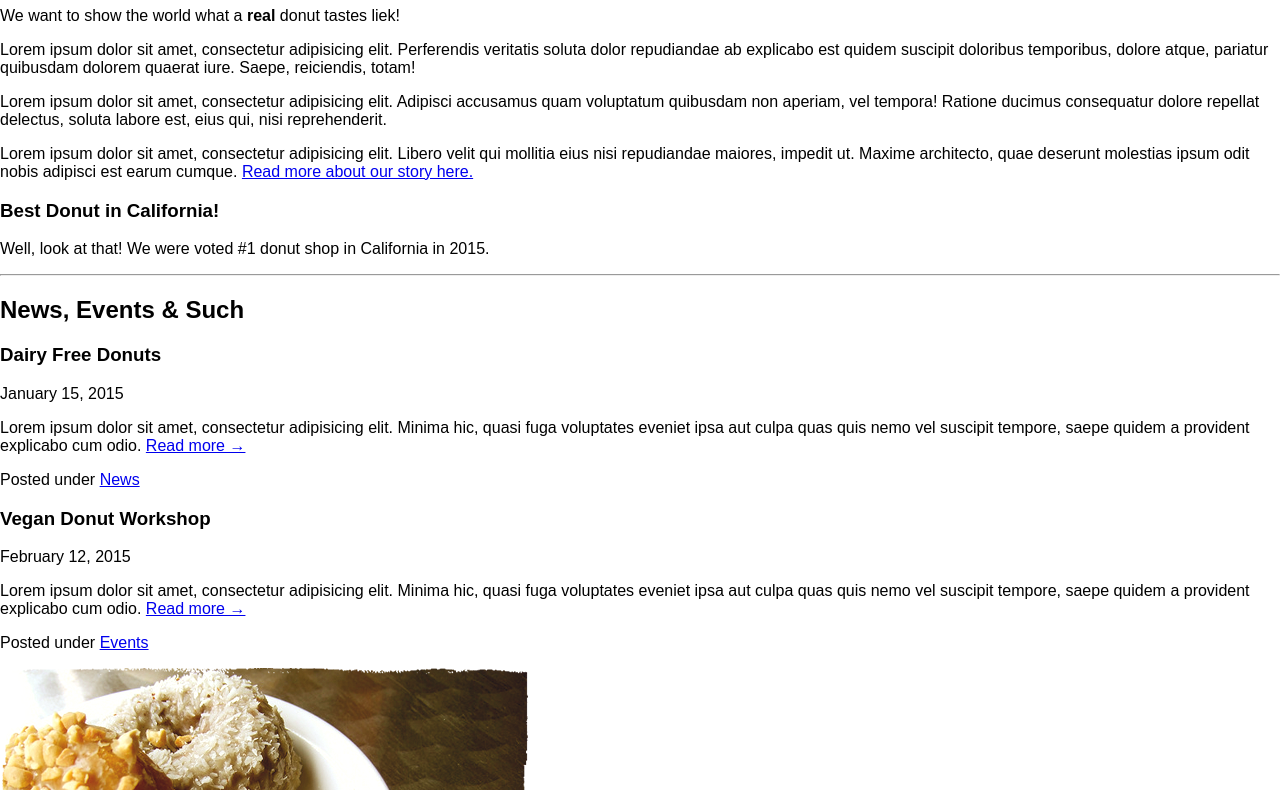
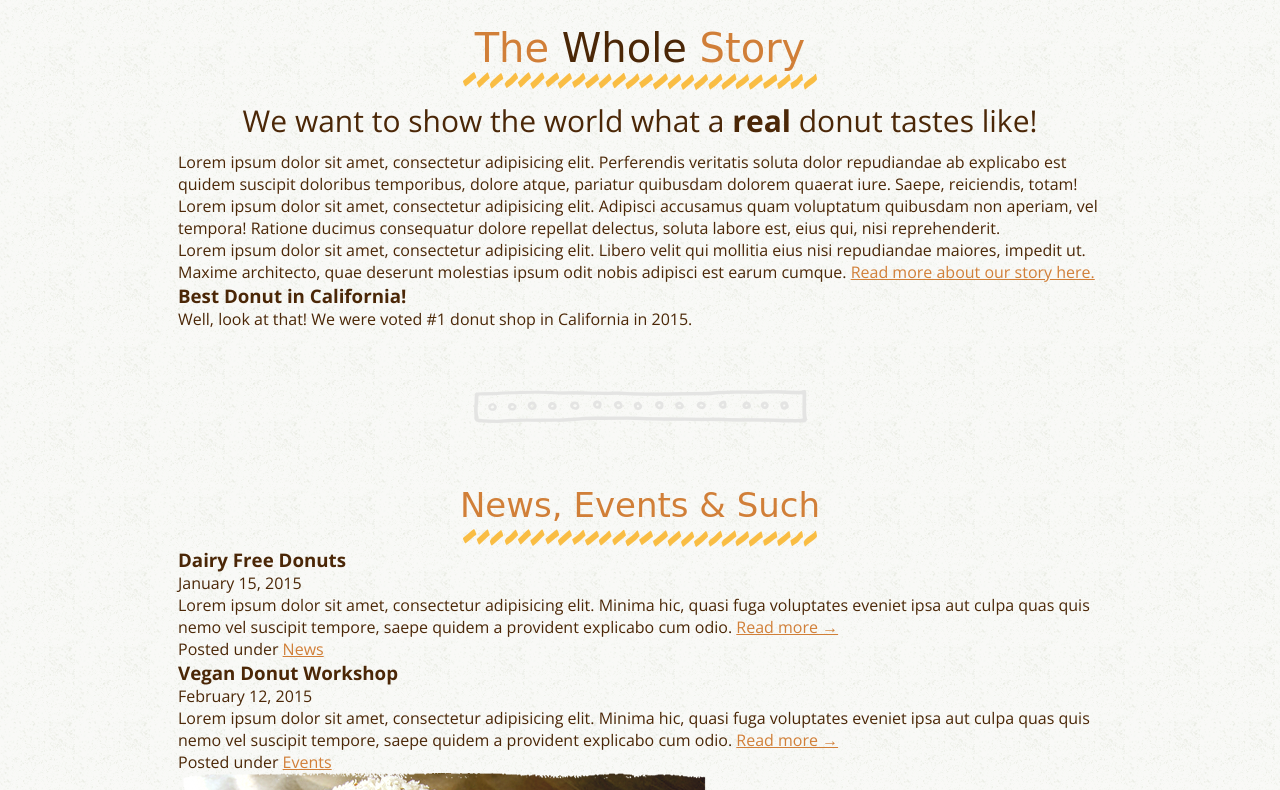
Before and after one commit to AaronTakizad/Vegan-Donut, a plain HTML site: page index.html in a window 1280 px wide. Shown: the part 704-1494 px from the top of the page. Drawn offline with nearby package versions, Linux system fonts and the light colour scheme; a web font is replaced by a local one.

Commit message:
Add styles and typography.

```diff
--- a/css/styles.css
+++ b/css/styles.css
@@ -17,14 +17,80 @@
 
 /* General */
 
+body {
+   background: #f2f3ee url("../images/bg-tile.gif");
+   color: #4b2707;
+   font-size: ;
+   font-family: "Open Sans", "Helvetica Neue", "Helvetica", "Arial", sans-serif;
+   -webkit-font-smoothing: antialiased;
+   text-rendering: optimizeLegibility;
+}
 
+.container {
+   width: 924px;
+   margin: 0 auto;
+   padding: 30px 24px;
+}
 
 /* Typography */
 
+h1, h2 {
+   color: #d17f38;
+   font-size: 40px;
+   font-weight: normal;
+   line-height: 44px;
+   margin: 0;
+   font-family: "Love Ya Like A Sister", cursive;
+   text-align: center;
+   padding: 0 0 20px;
+   background: url("../images/header-divider.png") bottom center no-repeat;
+}
 
+h1 em {
+   font-style: normal;
+   color: #4b2707;
+}
+
+h2 {
+   font-size: 34px;
+}
+
+h3 {
+   margin: 0;
+}
+
+#whole-story p {
+   text-align: center;
+   font-size: 30px;
+   font-weight: 300;
+   margin: 10px 0;
+}
+
+p {
+   margin: 0;
+}
+
+a:link {
+   color: #d17f38;
+}
+
+a:visited {
+   color: #d17f38;
+}
+
+a:hover {
+   color: #4b2707;
+}
+
+hr {
+   border: 0;
+   height: 33px;
+   width: 333px;
+   margin: 30px auto;
+   background: url("../images/divider.png") center center no-repeat;
+}
 
 /* Header */
-
 
 
 /* Hero */
--- a/index.html
+++ b/index.html
@@ -7,6 +7,8 @@
 		<meta name="generator" content="vim">
 		<link rel="stylesheet" href="css/normalize.css">
 		<link rel="stylesheet" href="css/styles.css">
+		<link href='http://fonts.googleapis.com/css?family=Love+Ya+Like+A+Sister' rel='stylesheet' type='text/css'>
+		<link href='http://fonts.googleapis.com/css?family=Open+Sans:400italic,300,400,700' rel='stylesheet' type='text/css'>
 		<script src="js/modernizr.js"></script>
 	</head>
 	<body>
@@ -31,7 +33,7 @@
 			<article class="container">
 				<section id="whole-story">
 					<h1>The <em>Whole</em> Story</h1>
-					<p>We want to show the world what a <strong>real</strong> donut tastes liek!</p>
+					<p>We want to show the world what a <strong>real</strong> donut tastes like!</p>
 				</section>
 				<section class="story-exerpt">
 					<p>Lorem ipsum dolor sit amet, consectetur adipisicing elit. Perferendis veritatis soluta dolor repudiandae ab explicabo est quidem suscipit doloribus temporibus, dolore atque, pariatur quibusdam dolorem quaerat iure. Saepe, reiciendis, totam!</p>
```
